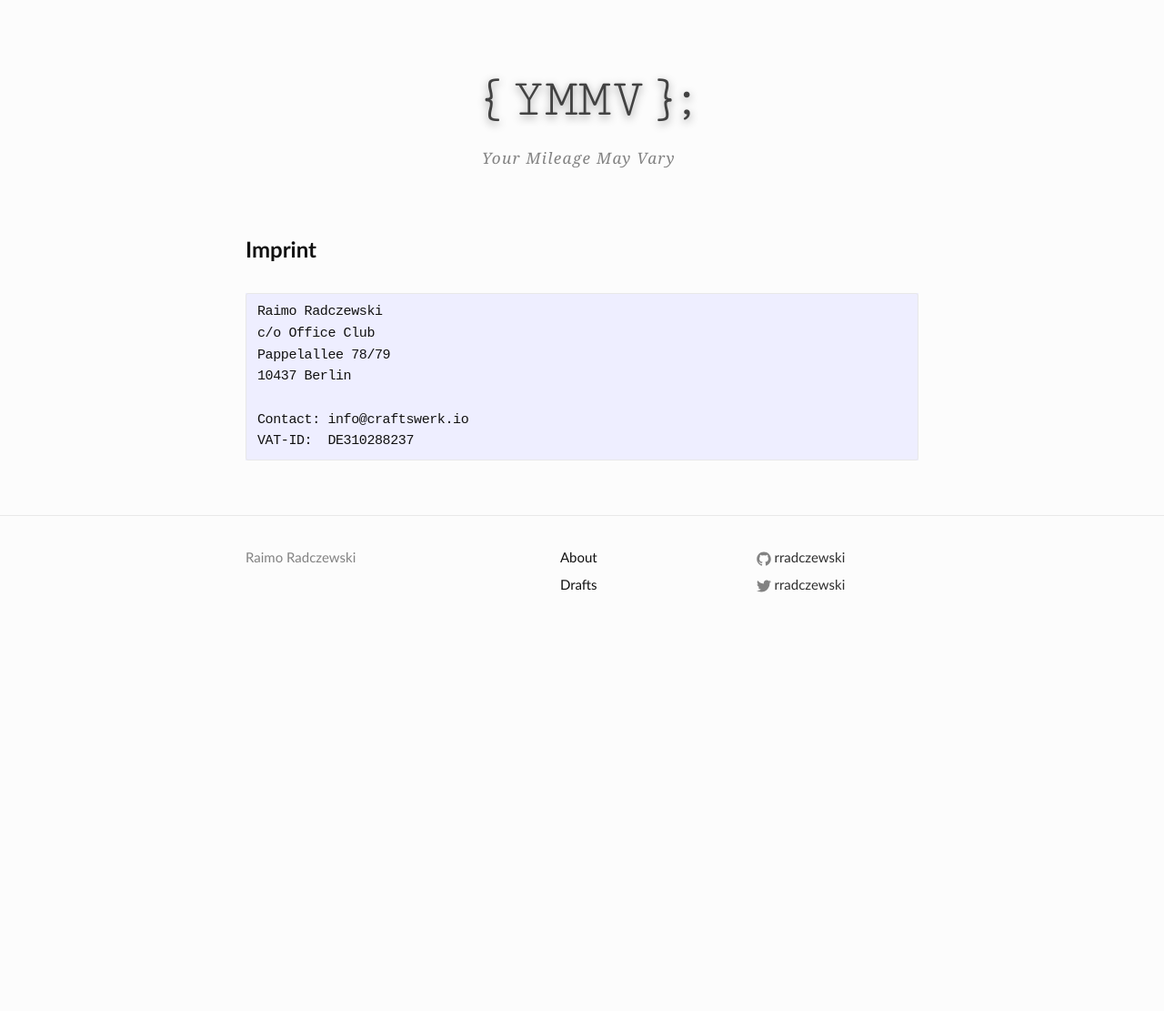
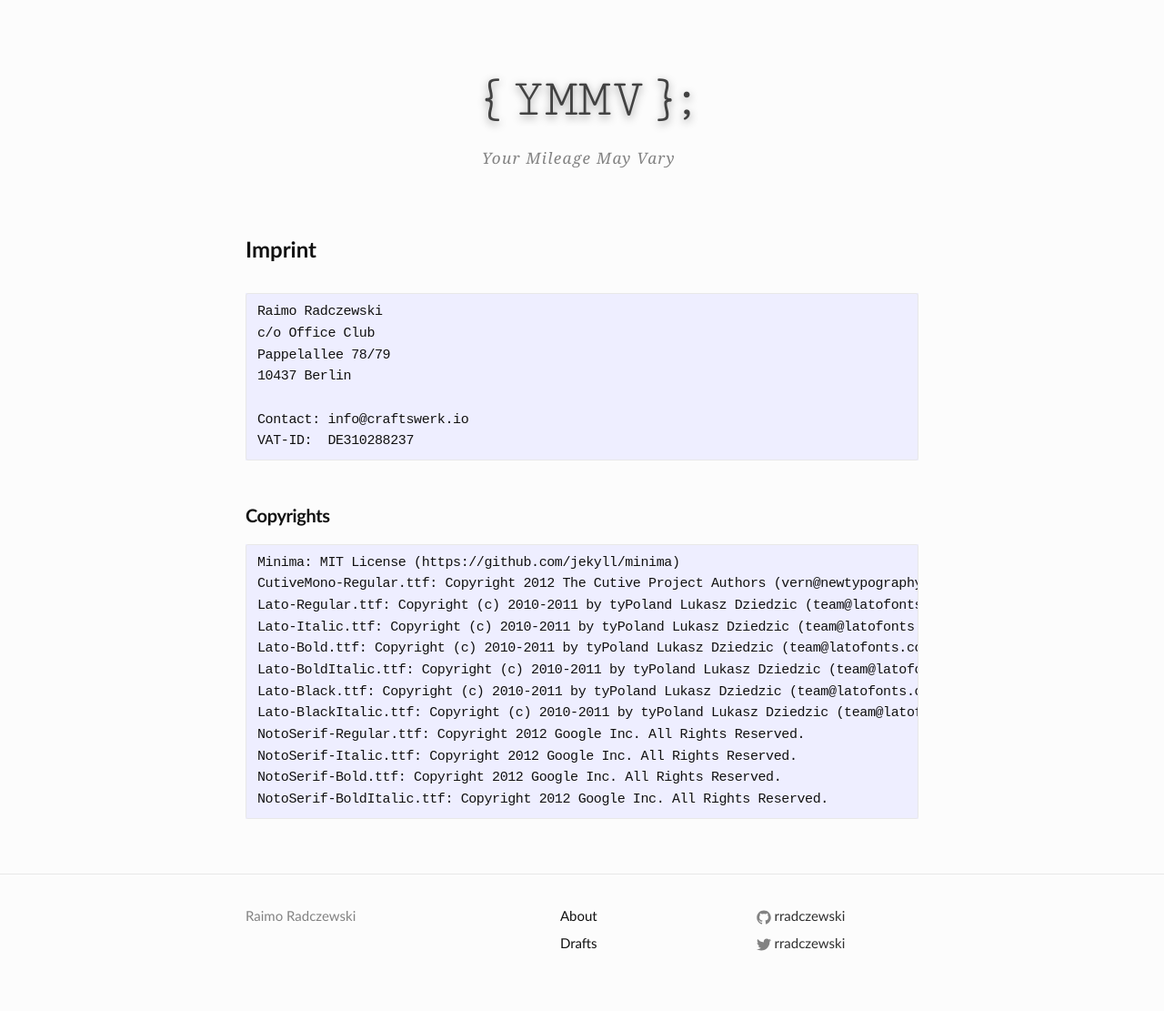
Before and after one commit to rradczewski/ymmv, a Jekyll site: the page built from imprint.md, in a window 1280 px wide. Shown: the whole page at 91% size. Built offline with Jekyll 4.4.1, drawn with Linux system fonts in a browser that asks for light colours; before the commit the page ends 900 px from its top, so only the background shows below that.

Commit message:
Add library copyright notices

````diff
--- a/imprint.md
+++ b/imprint.md
@@ -14,3 +14,20 @@ Pappelallee 78/79
 Contact: info@craftswerk.io
 VAT-ID:  DE310288237
 ```
+
+#### Copyrights
+
+```
+Minima: MIT License (https://github.com/jekyll/minima)
+CutiveMono-Regular.ttf: Copyright 2012 The Cutive Project Authors (vern@newtypography.co.uk) SIL Open Font License, Version 1.1.
+Lato-Regular.ttf: Copyright (c) 2010-2011 by tyPoland Lukasz Dziedzic (team@latofonts.com) with Reserved Font Name "Lato". Licensed under the SIL Open Font License, Version 1.1.
+Lato-Italic.ttf: Copyright (c) 2010-2011 by tyPoland Lukasz Dziedzic (team@latofonts.com) with Reserved Font Name "Lato". Licensed under the SIL Open Font License, Version 1.1.
+Lato-Bold.ttf: Copyright (c) 2010-2011 by tyPoland Lukasz Dziedzic (team@latofonts.com) with Reserved Font Name "Lato". Licensed under the SIL Open Font License, Version 1.1.
+Lato-BoldItalic.ttf: Copyright (c) 2010-2011 by tyPoland Lukasz Dziedzic (team@latofonts.com) with Reserved Font Name "Lato". Licensed under the SIL Open Font License, Version 1.1.
+Lato-Black.ttf: Copyright (c) 2010-2011 by tyPoland Lukasz Dziedzic (team@latofonts.com) with Reserved Font Name "Lato". Licensed under the SIL Open Font License, Version 1.1.
+Lato-BlackItalic.ttf: Copyright (c) 2010-2011 by tyPoland Lukasz Dziedzic (team@latofonts.com) with Reserved Font Name "Lato". Licensed under the SIL Open Font License, Version 1.1.
+NotoSerif-Regular.ttf: Copyright 2012 Google Inc. All Rights Reserved.
+NotoSerif-Italic.ttf: Copyright 2012 Google Inc. All Rights Reserved.
+NotoSerif-Bold.ttf: Copyright 2012 Google Inc. All Rights Reserved.
+NotoSerif-BoldItalic.ttf: Copyright 2012 Google Inc. All Rights Reserved.
+```
````
